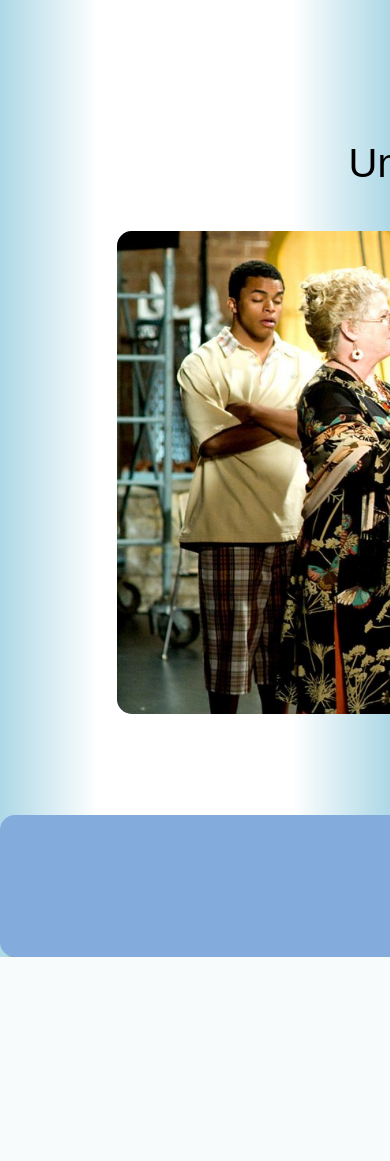
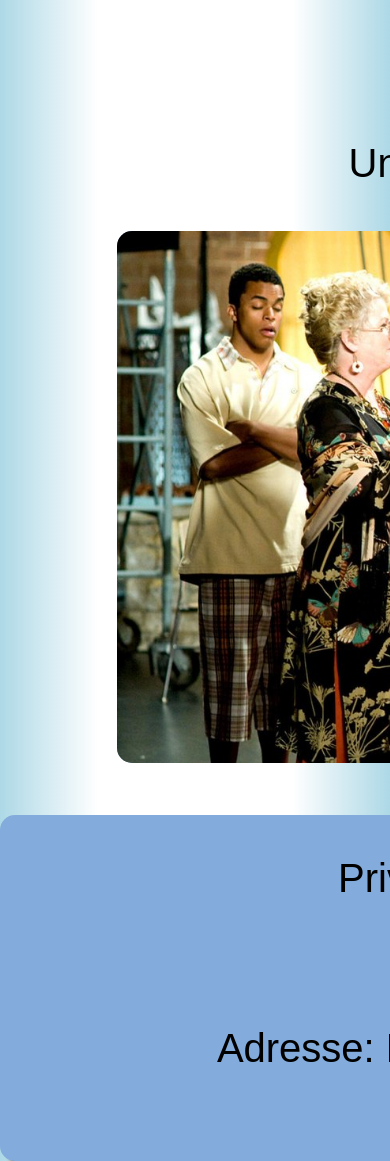
Before and after one commit to Frozz3/Musikschule-Website, a PHP site: page /Startseite.php in a window 390 px wide; the page is wider, and only the part inside the window is pictured. Shown: the part 1054-2215 px from the top of that part. Before the commit the page ends 2011 px from the top of that part, so only its background shows below. Run offline with PHP 8.4, Linux system fonts and the light colour scheme.

Commit message:
Update Startseite.css

```diff
--- a/Startseite.css
+++ b/Startseite.css
@@ -220,10 +220,6 @@ width: 310%;
 }
 
 #text{
-<<<<<<< HEAD
-=======
-<<<<<<< Updated upstream
->>>>>>> 31c8c2743dc30928a815a255b0bfa9c7e7b40aae
     font-size: 250%;
 }
 }
@@ -285,16 +281,5 @@ width: 310%;
     #text{
         font-size: 500%;
     }
-<<<<<<< HEAD
-=======
-=======
-    font-size: 200%;
 
 }
-
-<<<<<<< Updated upstream
->>>>>>> Stashed changes
->>>>>>> 31c8c2743dc30928a815a255b0bfa9c7e7b40aae
-=======
->>>>>>> Stashed changes
-}
```
